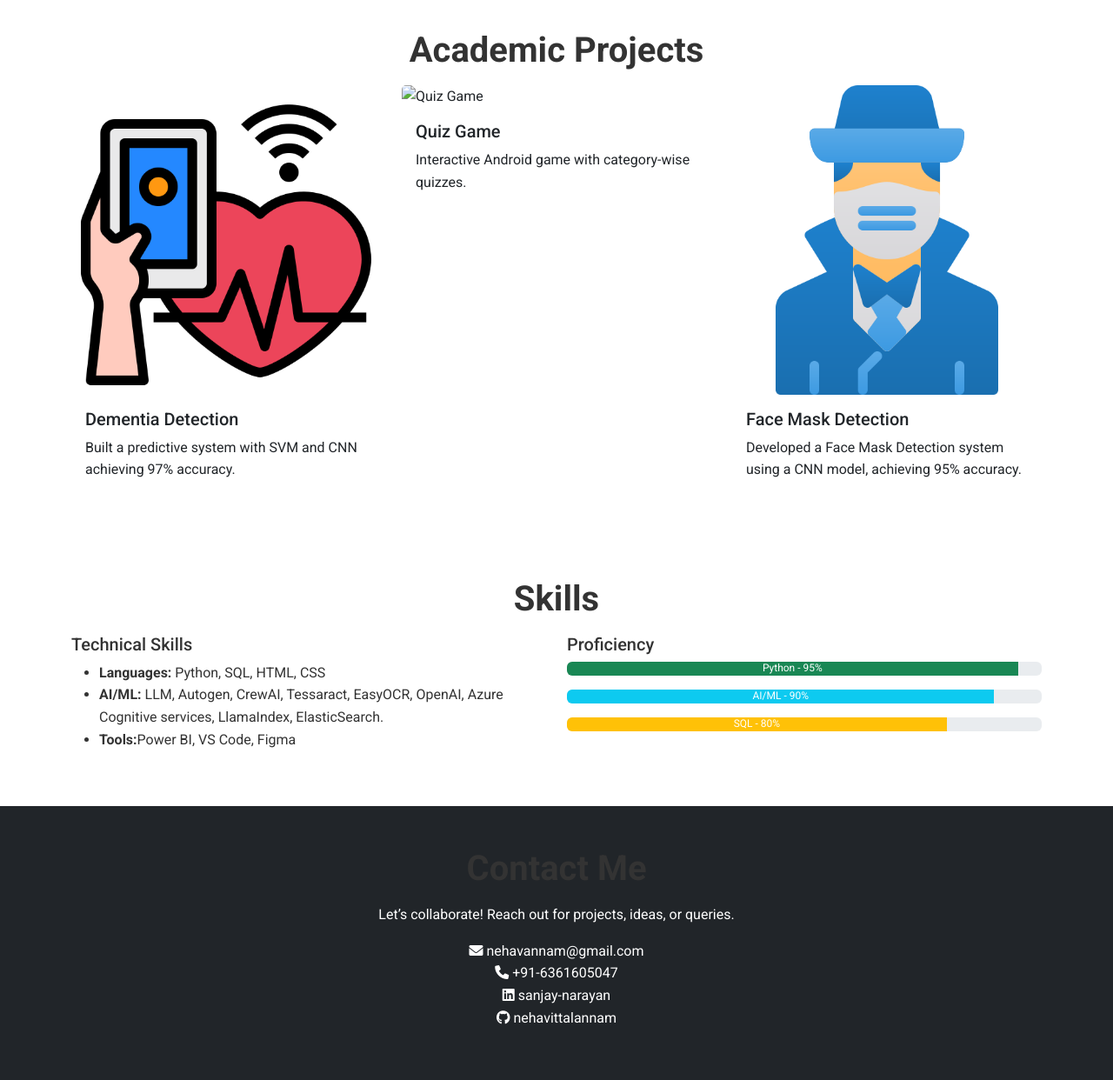
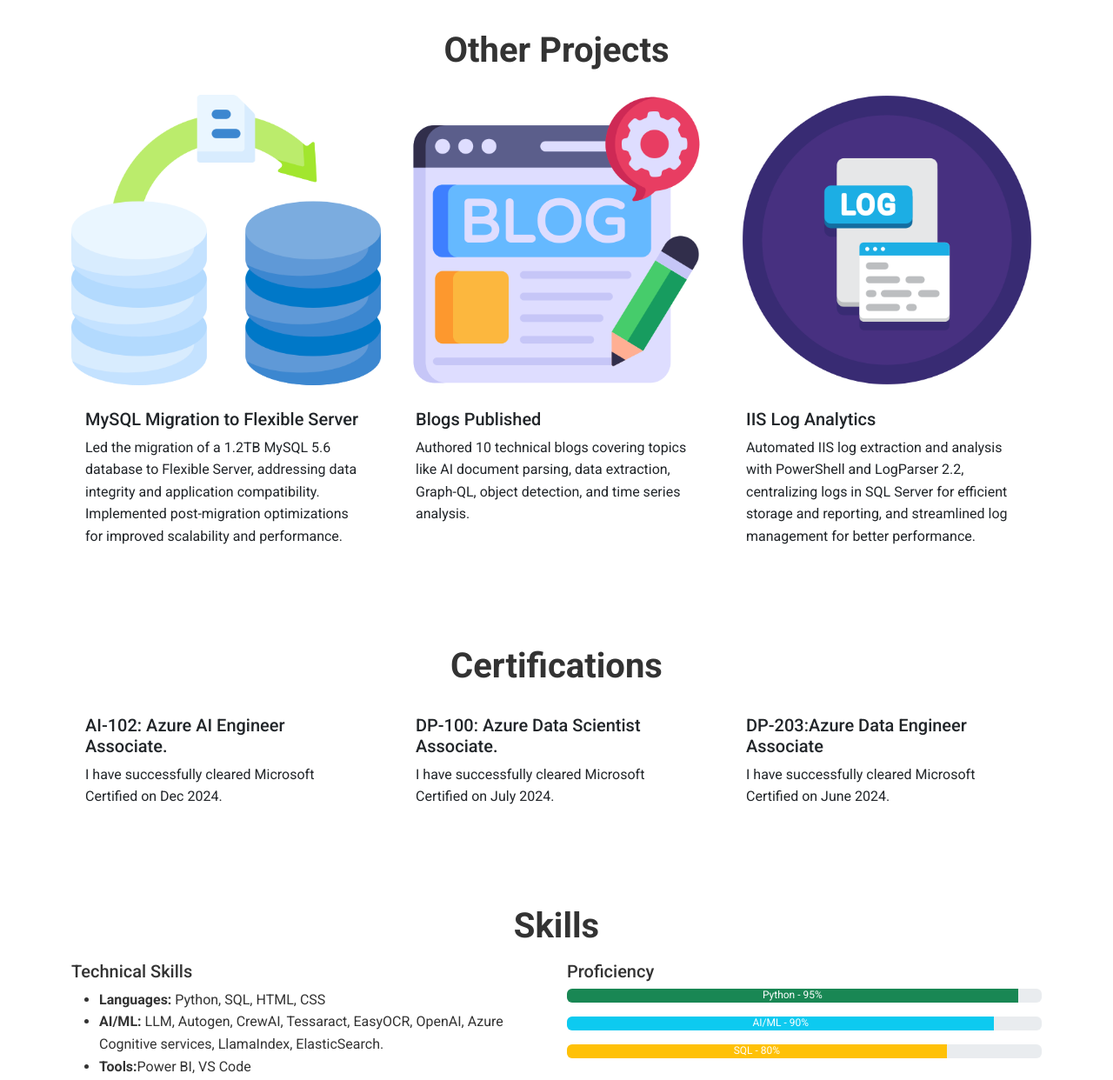
Before and after one commit to nehavittalannam/nehavittalannam.github.io, a plain HTML site: page index.html in a window 1280 px wide. Shown: the part 1840-3082 px from the top of the page at 87% size. Drawn offline with nearby package versions, Linux system fonts and the light colour scheme.

Commit message:
Update index.html

```diff
--- a/index.html
+++ b/index.html
@@ -3,7 +3,7 @@
   <head>
     <meta charset="UTF-8" />
     <meta name="viewport" content="width=device-width, initial-scale=1.0" />
-    <title>Professional Portfolio -Neha</title>
+    <title>Professional Portfolio - Neha</title>
     <!-- Bootstrap CSS -->
     <link
       href="https://cdn.jsdelivr.net/npm/bootstrap@5.3.0/dist/css/bootstrap.min.css"
@@ -293,9 +293,11 @@
                 </button>
                 <div id="dropdown-1" class="dropdown-content">
                   <p><strong> EDUCATION:</strong><br>
-                    Bachelor of Engineering (Computer Science) at <strong>JSSATEB</strong>  2020 - 2024 (CGPA: 8.9/10.0)<br>
-PUC at <strong>RNS Composite PU College</strong> 2018 - 2020 (91.12%)<br>
-Class 10th at <strong>ST.Philomena’s Memorial High School</strong> 2018  (93.16%)<br></p><br>
+                    Masters of Computer Application at <strong>Dr BR Ambedkar Institute of Technology</strong>  2021 - 2022 (CGPA: 9.32/10.0)<br>
+
+                    Bachelor of Computer Science at <strong>KLE's Society Nijalingappa College(Rajajinagar)</strong>  2018 - 2020 (CGPA: 8.6/10.0)<br>
+PUC at <strong>Bharatiya Samskriti Vidyapita Women's PU College</strong> 2015 - 2017 (79.0%)<br>
+Class 10th at <strong>Annie Besant Convert and High School</strong> 2015  (80.19%)<br></p><br>
                 </div>
               </div>
             </div>
@@ -305,17 +307,16 @@ Class 10th at <strong>ST.Philomena’s Memorial High School</strong> 2018  (93.1
               <div class="card-body">
                 <h5 class="card-title">Experience</h5>
                 <p class="card-text">
-                  Currently, Working as Associate Data Engineer @ <strong>Consulting Private Limited. </strong>
-                  Nov 2024 - Present
+                  Currently, Working as Data Engineer @ <strong>Consulting Private Limited. </strong>
+                  Feb 2024 - Present
                 </p>
                 <!-- Styled Button with Down Arrow -->
                 <button class="dropdown-btn" onclick="toggleDropdown('dropdown-2')">
                   <i class="fas fa-chevron-down"></i>
                 </button>
                 <div id="dropdown-2" class="dropdown-content">
-                  <p><strong>INTERNSHIPS</strong><br>
-                    Intern @ <strong>DataSturdy Consulting Private Limited</strong> <br>Aug 2024 - Oct 2024<br>
-                    Machine Learning Intern @ <strong>Karostartup</strong><br>Nov 2023 - Jan 2024
+                  <p><strong>OTHER POSITIONS</strong><br>
+                    Associate Data Engineer @ <strong>DataSturdy Consulting Private Limited</strong> <br>Feb 2023 - Jan 2024
                 </p>
                 </div>
               </div>
@@ -328,7 +329,7 @@ Class 10th at <strong>ST.Philomena’s Memorial High School</strong> 2018  (93.1
     <!-- Projects Section -->
     <section id="projects" class="py-5">
       <div class="container">
-        <h2 class="section-title">Projects</h2>
+        <h2 class="section-title">AI Projects</h2>
         <div class="row g-4">
           <div class="col-md-4">
             <div class="card">
@@ -376,35 +377,36 @@ Class 10th at <strong>ST.Philomena’s Memorial High School</strong> 2018  (93.1
         </div>
       </div>
     </section>
-     <!-- Projects Section -->
+     <!-- Other Projects Section -->
      <section id="projects" class="py-5">
         <div class="container">
-          <h2 class="section-title">Academic Projects</h2>
+          <h2 class="section-title">Other Projects</h2>
           <div class="row g-4">
             <div class="col-md-4">
               <div class="card">
                 <img
-                  src="images/heart-rate.png"
+                  src="images\data-migration.png"
                   class="card-img-top"
                   alt="Dementia Detection"
                 />
                 <div class="card-body">
-                  <h5 class="card-title">Dementia Detection</h5>
+                  <h5 class="card-title">MySQL Migration to Flexible Server</h5>
                   <p class="card-text">
-                    Built a predictive system with SVM and CNN achieving 97%
-                    accuracy.
-                  </p>
+                    Led the migration of a 1.2TB MySQL 5.6 database to Flexible Server, addressing data integrity and application compatibility.
+                    Implemented post-migration optimizations for improved scalability and performance.
+                </p>
                   <!-- <a href="#" class="btn btn-primary">Learn More</a> -->
                 </div>
               </div>
             </div>
             <div class="col-md-4">
               <div class="card">
-                <img src="images/quiz.png" class="card-img-top" alt="Quiz Game" />
+                <img src="images/blog.png" class="card-img-top" alt="Quiz Game" />
                 <div class="card-body">
-                  <h5 class="card-title">Quiz Game</h5>
+                  <h5 class="card-title">Blogs Published</h5>
                   <p class="card-text">
-                    Interactive Android game with category-wise quizzes.
+                    Authored 10 technical blogs covering topics like AI document parsing, data extraction, Graph-QL, object detection,
+                    and time series analysis.
                   </p>
                   <!-- <a href="#" class="btn btn-primary">Learn More</a> -->
                 </div>
@@ -413,14 +415,15 @@ Class 10th at <strong>ST.Philomena’s Memorial High School</strong> 2018  (93.1
             <div class="col-md-4">
               <div class="card">
                 <img
-                  src="images/detective.png"
+                  src="images/logs.png"
                   class="card-img-top"
                   alt="Web Scraping"
                 />
                 <div class="card-body">
-                  <h5 class="card-title">Face Mask Detection</h5>
+                  <h5 class="card-title">IIS Log Analytics</h5>
                   <p class="card-text">
-                      Developed a Face Mask Detection system using a CNN model, achieving 95% accuracy.
+                    Automated IIS log extraction and analysis with PowerShell and LogParser 2.2, centralizing logs in
+                    SQL Server for efficient storage and reporting, and streamlined log management for better performance.
                   </p>
                 </div>
               </div>
@@ -429,6 +432,57 @@ Class 10th at <strong>ST.Philomena’s Memorial High School</strong> 2018  (93.1
         </div>
       </section>
 
+  <!-- Certification Section -->
+  <section id="projects" class="py-5">
+    <div class="container">
+      <h2 class="section-title">Certifications</h2>
+      <div class="row g-4">
+        <div class="col-md-4">
+          <div class="card">
+            <!-- <img
+              src="images\data-migration.png"
+              class="card-img-top"
+              alt="Dementia Detection"
+            /> -->
+            <div class="card-body">
+              <h5 class="card-title">AI-102: Azure AI Engineer Associate.
+            </h5>
+              <p class="card-text">
+                I have successfully cleared Microsoft Certified on Dec 2024.
+            </p>
+              <!-- <a href="#" class="btn btn-primary">Learn More</a> -->
+            </div>
+          </div>
+        </div>
+        <div class="col-md-4">
+          <div class="card">
+            <!-- <img src="images/blog.png" class="card-img-top" alt="Quiz Game" /> -->
+            <div class="card-body">
+              <h5 class="card-title">DP-100: Azure Data Scientist Associate. </h5>
+              <p class="card-text">
+              I have successfully cleared Microsoft Certified on July 2024.
+              </p>
+              <!-- <a href="#" class="btn btn-primary">Learn More</a> -->
+            </div>
+          </div>
+        </div>
+        <div class="col-md-4">
+          <div class="card">
+            <!-- <img
+              src="images/logs.png"
+              class="card-img-top"
+              alt="Web Scraping"
+            /> -->
+            <div class="card-body">
+              <h5 class="card-title">DP-203:Azure Data Engineer Associate</h5>
+              <p class="card-text"> I have successfully cleared Microsoft Certified on June 2024.
+             </p>
+            </div>
+          </div>
+        </div>
+      </div>
+    </div>
+  </section>
       <!--
     <!-- Skills Section -->
       <section id="skills" class="py-5">
@@ -446,7 +500,7 @@ Class 10th at <strong>ST.Philomena’s Memorial High School</strong> 2018  (93.1
                   <strong>AI/ML:</strong> LLM, Autogen, CrewAI, Tessaract, EasyOCR,
                   OpenAI, Azure Cognitive services, LlamaIndex, ElasticSearch.
                 </li>
-                <li><strong>Tools:</strong>Power BI, VS Code, Figma</li>
+                <li><strong>Tools:</strong>Power BI, VS Code</li>
               </ul>
             </div>
             <div class="col-md-6">
@@ -492,7 +546,7 @@ Class 10th at <strong>ST.Philomena’s Memorial High School</strong> 2018  (93.1
         <p class="text-center">
           <strong><i class="fas fa-envelope"></i></strong> nehavannam@gmail.com<br />
           <strong><i class="fas fa-phone"></i></strong> +91-6361605047<br />
-          <strong><i class="fab fa-linkedin"></i></strong> <a href="https://www.linkedin.com/in/sanjay-narayan-73681a202/" target="_blank" class="text-white">sanjay-narayan</a><br />
+          <strong><i class="fab fa-linkedin"></i></strong> <a href="https://www.linkedin.com/in/neha-annam-14b077224" target="_blank" class="text-white">nehavannam</a><br />
           <strong><i class="fab fa-github"></i></strong> <a href="https://github.com/nehavittalannam" target="_blank" class="text-white">nehavittalannam</a>
         </p>
       </div>
```
